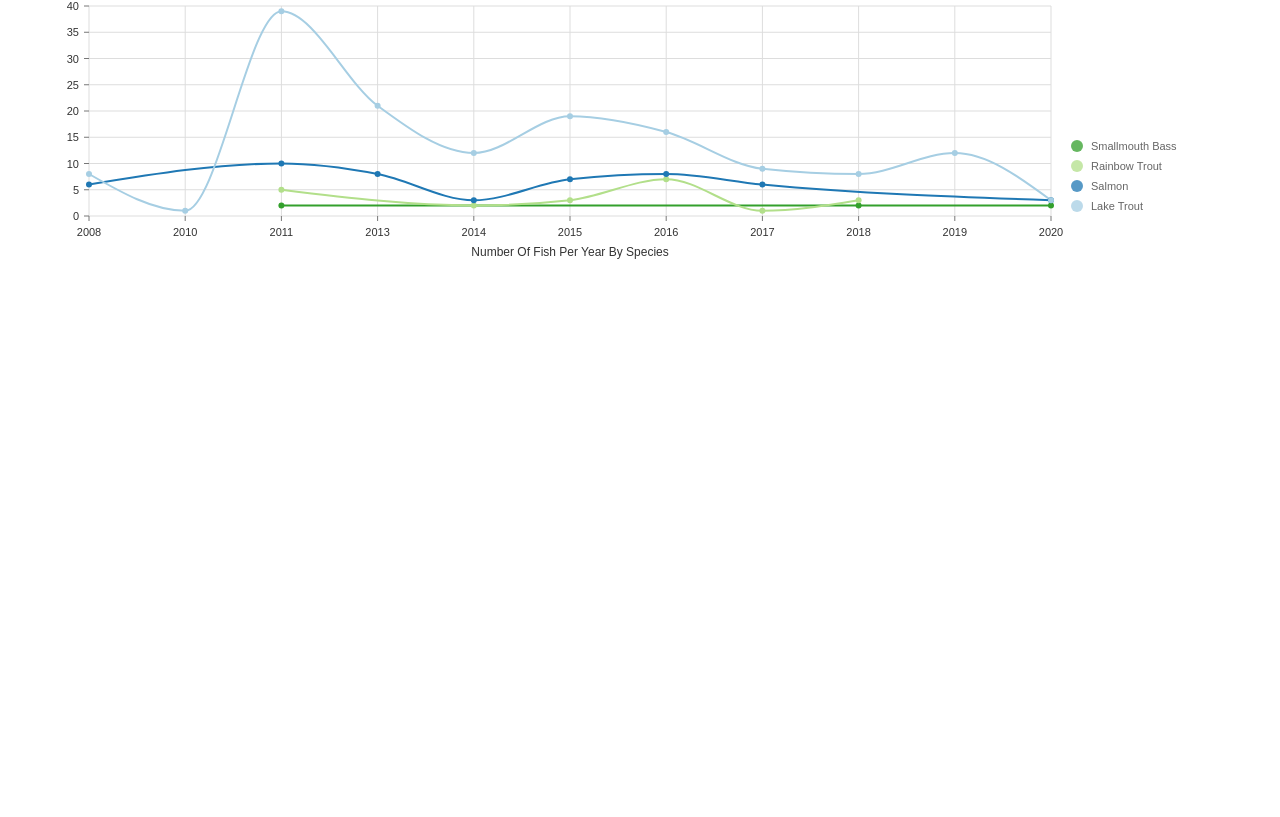
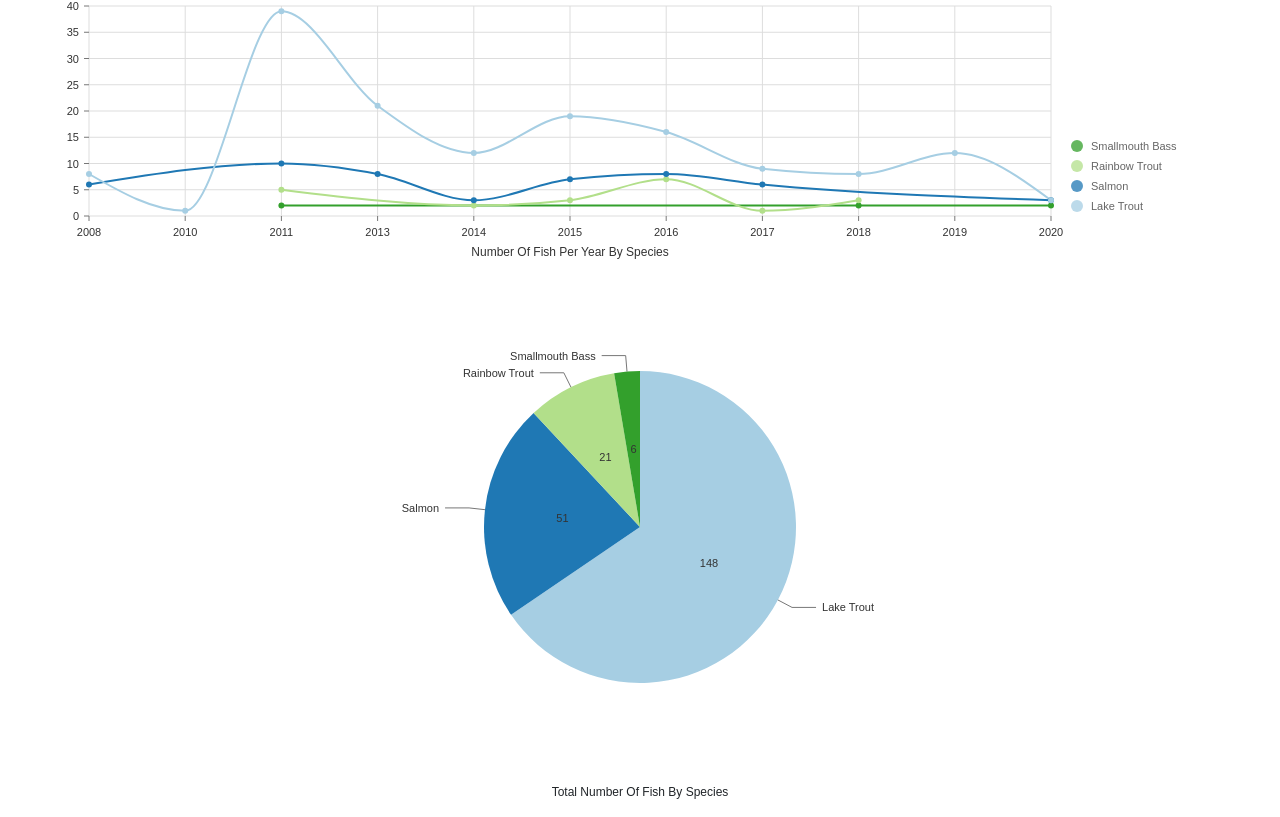
Before and after one commit to KevinGage/Quabbin, a React (Create React App) app in the folder website/: page /stats in a window 1280 px wide. Shown: the part 473-1290 px from the top of the page. Before the commit the page ends 800 px from the top, so only its background shows below. Built offline with nearby package versions, Linux system fonts and the light colour scheme.

Commit message:
added example pie chart

```diff
--- a/website/package.json
+++ b/website/package.json
@@ -4,6 +4,7 @@
   "private": true,
   "dependencies": {
     "@nivo/line": "^0.62.0",
+    "@nivo/pie": "^0.62.0",
     "@testing-library/jest-dom": "^4.2.4",
     "@testing-library/react": "^9.5.0",
     "@testing-library/user-event": "^7.2.1",
--- a/website/src/components/Stats/Stats.js
+++ b/website/src/components/Stats/Stats.js
@@ -1,7 +1,8 @@
 import React from 'react';
 import styles from './Stats.module.css';
 import { Container } from 'react-bootstrap';
-import { ResponsiveLine } from '@nivo/line'
+import { ResponsiveLine } from '@nivo/line';
+import { ResponsivePie } from '@nivo/pie';
 
 function Stats({fish}) {
   // Just use Oz to make things easier for now
@@ -56,10 +57,20 @@ function Stats({fish}) {
     }
   })
 
+  const totalFishCounts = fishCountPerYear.map(x => {
+    return {
+      'id': x.id,
+      'label': x.id,
+      'value': x.data.reduce((a,c) => {
+        return a += parseInt(c.y)
+      }, 0)
+    }
+  });
+
   return (
     <Container fluid>
       <div className="d-flex flex-wrap justify-content-center">
-        <div className={styles.chartContainer}>
+        <div className={styles.lineContainer}>
           <ResponsiveLine
             data={averageFishWeightPerYear}
             margin={{ top: 55, right: 165, bottom: 55, left: 25 }}
@@ -106,7 +117,7 @@ function Stats({fish}) {
         </div>
       </div>
       <div className="d-flex flex-wrap justify-content-center">
-        <div className={styles.chartContainer}>
+        <div className={styles.lineContainer}>
           <ResponsiveLine
             data={fishCountPerYear}
             margin={{ top: 55, right: 165, bottom: 55, left: 25 }}
@@ -152,6 +163,20 @@ function Stats({fish}) {
           />
         </div>
       </div>
+      <div className="d-flex flex-wrap justify-content-center">
+        <div className="d-flex flex-column justify-content-center">
+          <div className={styles.pieContainer}>
+            <ResponsivePie
+              data={totalFishCounts}
+              colors={{ scheme: 'paired' }}
+              margin={{ top: 100, right: 100, bottom: 100, left: 100 }}
+              borderWidth={3}
+              borderColor={{ theme: 'background' }}
+            />
+          </div>
+          <p className={styles.label}>Total Number Of Fish By Species</p>
+        </div>
+      </div>
     </Container>
   );
 }
--- a/website/src/components/Stats/Stats.module.css
+++ b/website/src/components/Stats/Stats.module.css
@@ -1,5 +1,18 @@
-.chartContainer {
+.lineContainer {
   /* add size breakpoints for mobile? */
   width: 90vw;
   height: 25vw;
 }
+
+.pieContainer {
+  /* add size breakpoints for mobile? */
+  width: 40vw;
+  height: 40vw;
+}
+
+.label {
+  font-size: 12px;
+  font-family: sans-serif;
+  position: realtive;
+  text-align:center;
+}
```
Also changed, not shown: 1 other file (tests, documents, lock files or other folders). Lines whose indentation alone changed are shown as unchanged.
